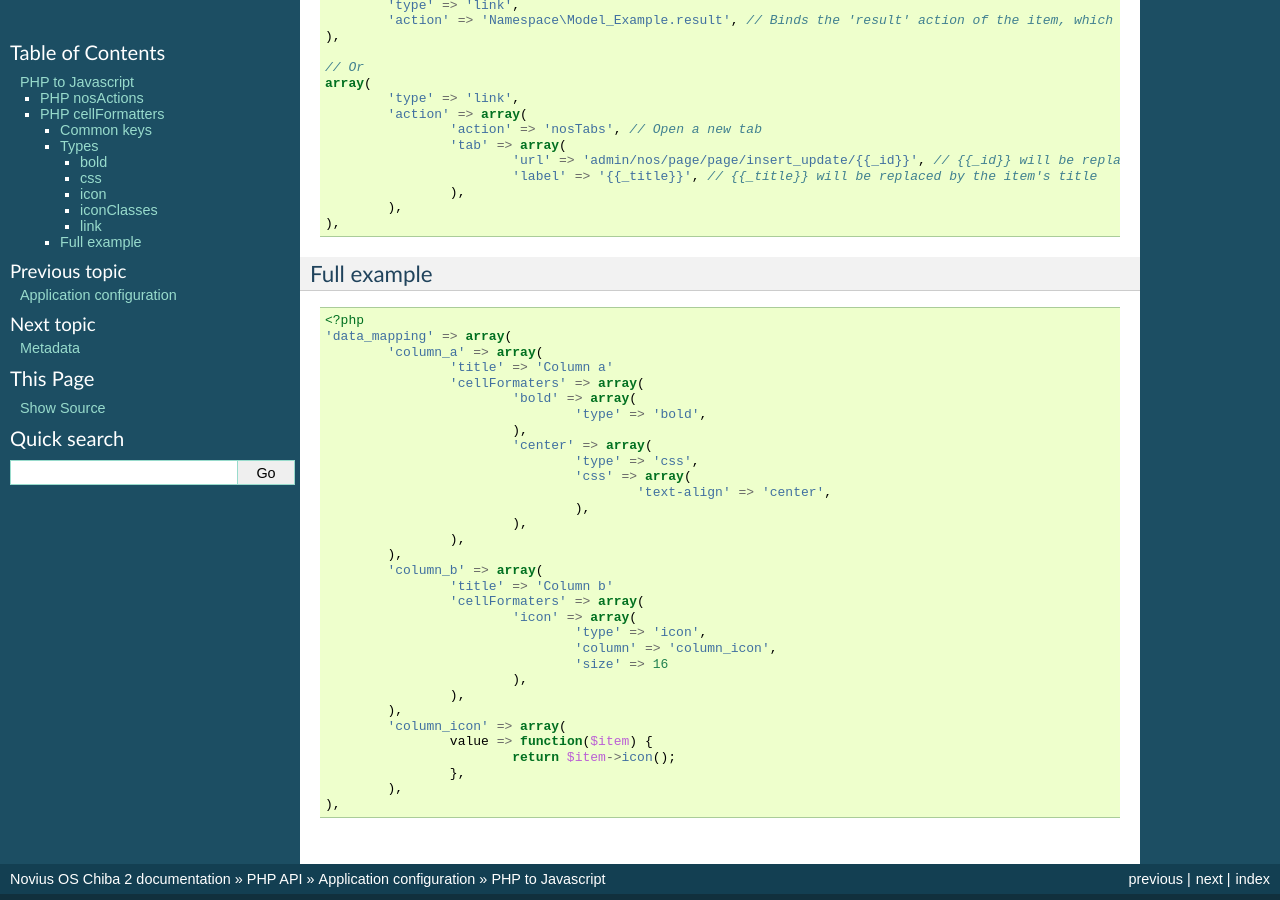
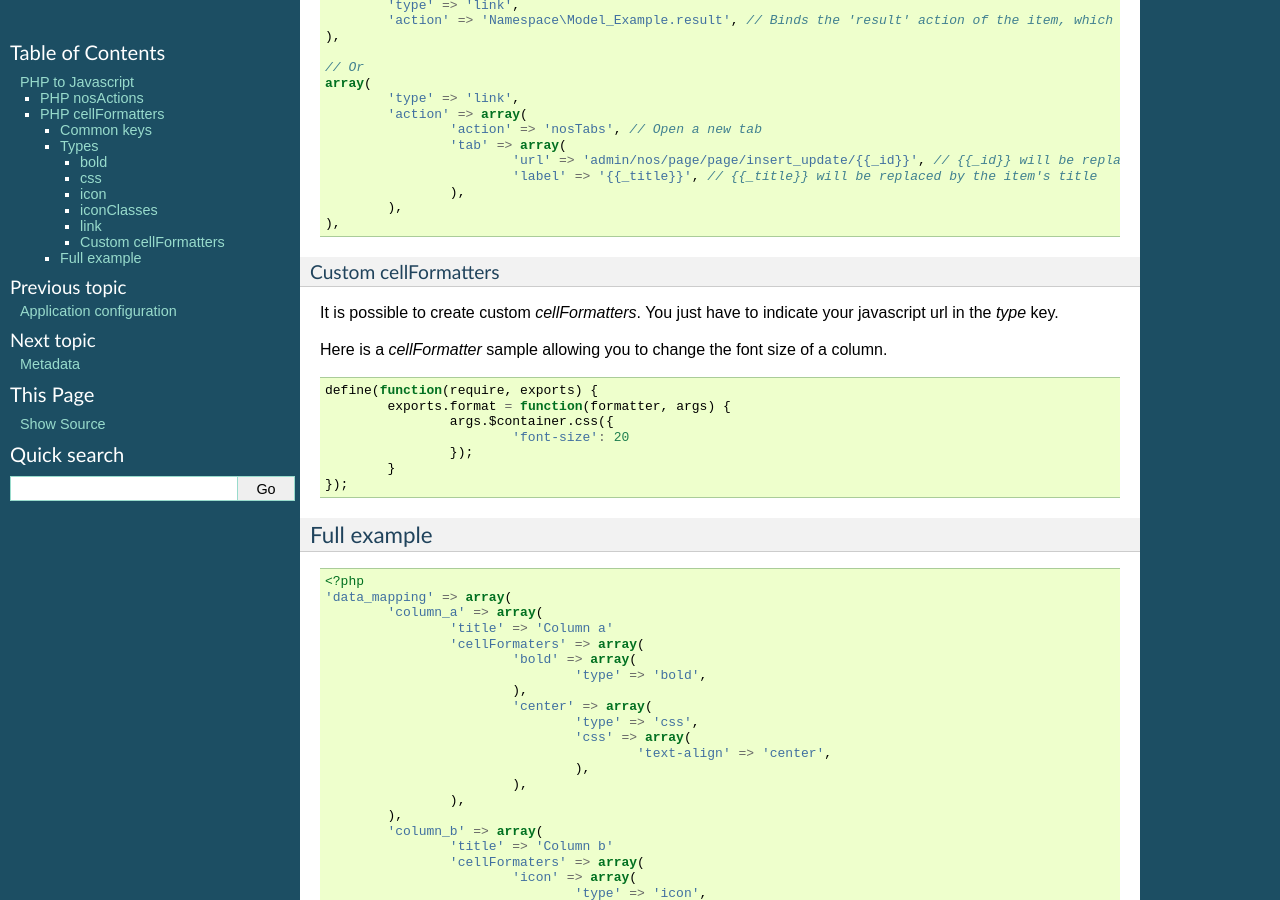
Before and after one commit to vrcAlbert/documentation-api, a Sphinx documentation site: the page built from source/php/configuration/application/php_to_javascript.rst, in a window 1280 px wide and 900 px high, scrolled down 2590 px. Built offline with Sphinx 7.4.7, drawn with Linux system fonts in a browser that asks for light colours.

Commit message:
add custom formatters support

```diff
--- a/source/php/configuration/application/php_to_javascript.rst
+++ b/source/php/configuration/application/php_to_javascript.rst
@@ -173,6 +173,23 @@ Wraps a link to the text (which performs an action upon click).
 	),
 
 
+Custom cellFormatters
+---------------------
+
+It is possible to create custom `cellFormatters`. You just have to indicate your javascript url in the `type` key.
+
+Here is a `cellFormatter` sample allowing you to change the font size of a column.
+
+.. code-block:: js
+
+	define(function(require, exports) {
+		exports.format = function(formatter, args) {
+			args.$container.css({
+				'font-size': 20
+			});
+		}
+	});
+
 Full example
 ============
 
```
